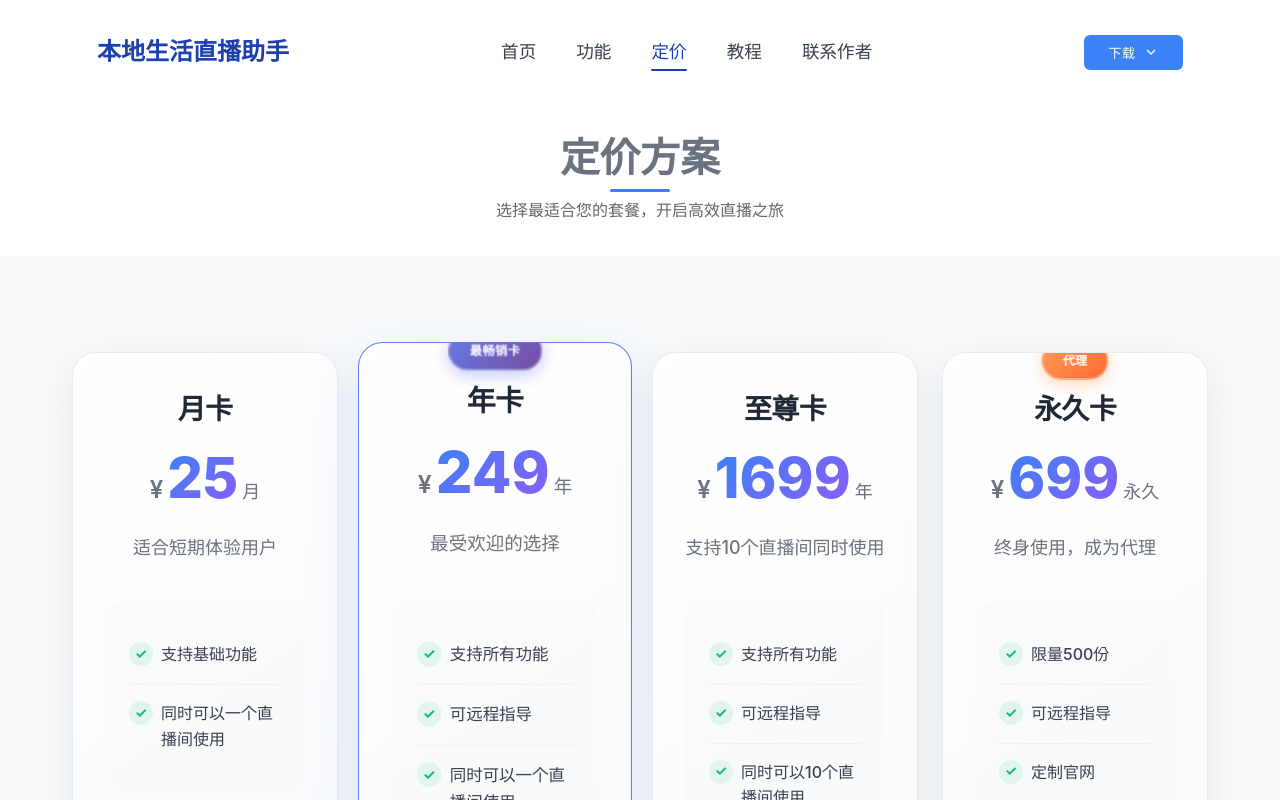
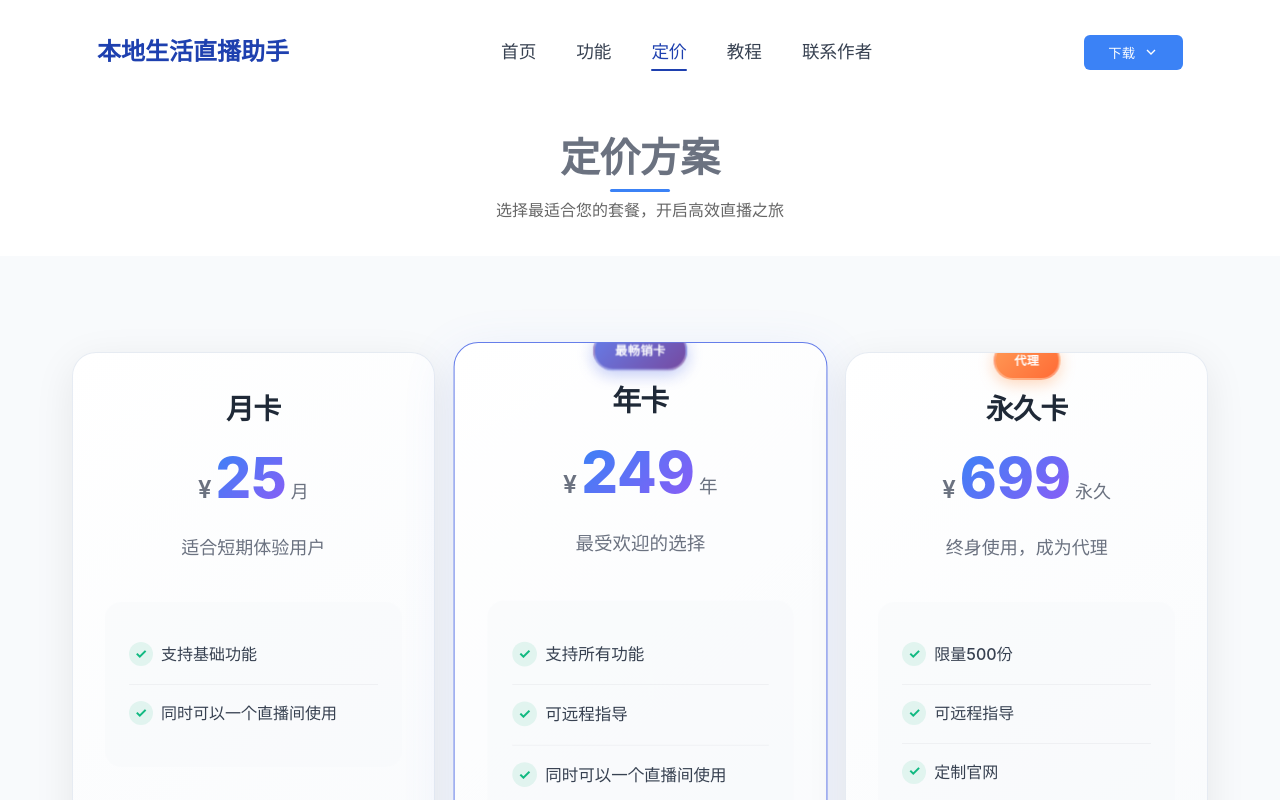
Before and after one commit to woftsun/live-website, a Vue app: page /pricing in a window 1280 px wide. Shown: the top 800 px of the page. Built offline with nearby package versions, Linux system fonts and the light colour scheme.

Commit message:
feat: 3.5.1

```diff
--- a/src/App.vue
+++ b/src/App.vue
@@ -11,12 +11,12 @@ const handleScroll = () => {
 }
 
 const downloadStableApp = () => {
-  window.open('https://tools.woftsun.cn/livetools3.4.1.zip', '_blank')
+  window.open('https://tools.woftsun.cn/livetools3.5.1.zip', '_blank')
   isDownloadDropdownOpen.value = false
 }
 
 const downloadBetaApp = () => {
-  window.open('https://tools.woftsun.cn/livetools3.4.0.zip', '_blank')
+  window.open('https://tools.woftsun.cn/livetools3.5.0.zip', '_blank')
   isDownloadDropdownOpen.value = false
 }
 
--- a/src/views/PricingView.vue
+++ b/src/views/PricingView.vue
@@ -23,16 +23,6 @@ const pricingPlans = ref([
     buttonText: '联系作者购买',
     popular: true,
     badge: '最畅销卡',
-  },
-  {
-    id: 'supreme',
-    name: '至尊卡',
-    price: 1699,
-    period: '年',
-    description: '支持10个直播间同时使用',
-    features: ['支持所有功能', '可远程指导', '同时可以10个直播间使用'],
-    buttonText: '联系作者购买',
-    popular: false,
   },
   {
     id: 'lifetime',
@@ -222,7 +212,7 @@ main {
 
 .pricing-grid {
   display: grid;
-  grid-template-columns: repeat(4, 1fr);
+  grid-template-columns: repeat(3, 1fr);
   gap: 1.5rem;
   max-width: 1200px;
   margin: 0 auto;
```
